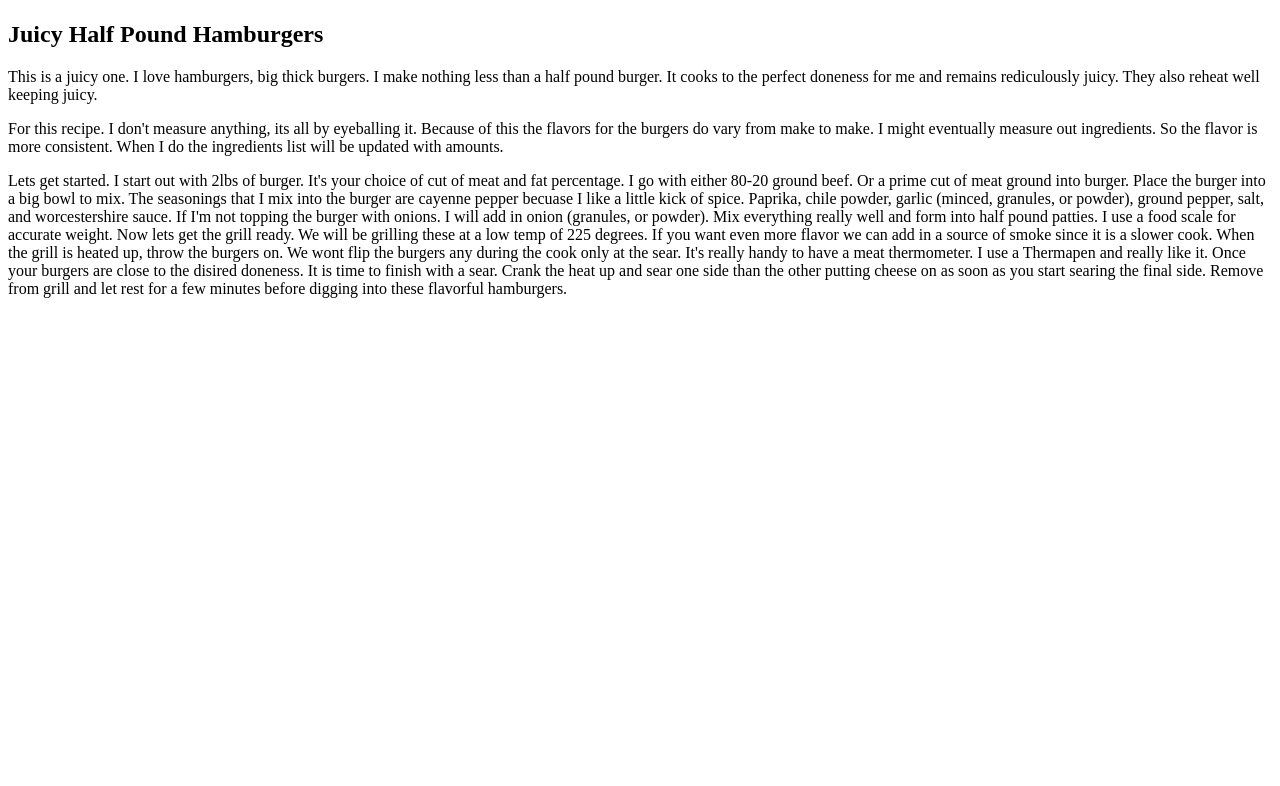
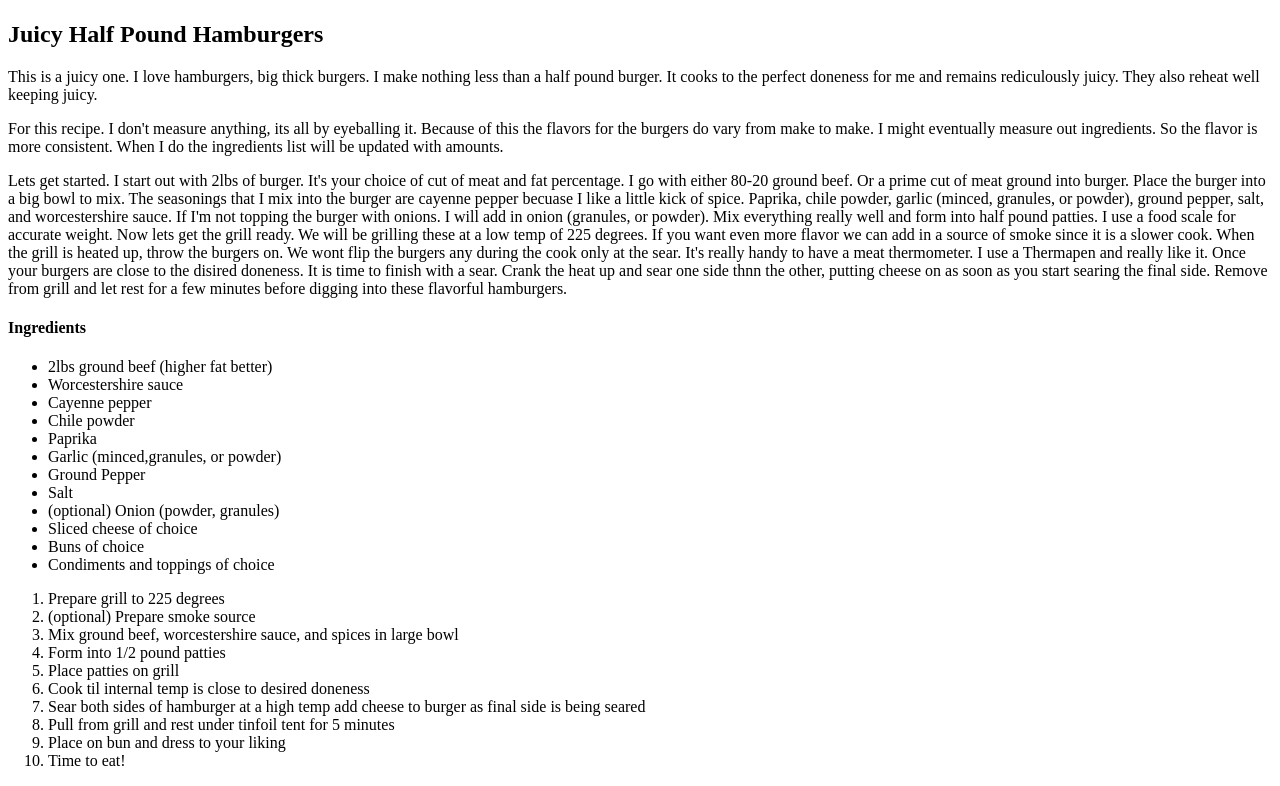
Before and after one commit to bcrist84/odin-recipes, a plain HTML site: page recipes/hamburgers.html in a window 1280 px wide. Shown: the part 409-1195 px from the top of the page. Before the commit the page ends 800 px from the top, so only its background shows below. Drawn offline with Linux system fonts and the light colour scheme.

Commit message:
finished rough version of project

```diff
--- a/recipes/hamburgers.html
+++ b/recipes/hamburgers.html
@@ -19,10 +19,10 @@
         will be updated with amounts.
     </p>
     <p>Lets get started.  I start out with 2lbs of burger. It's your choice of cut of meat
-        and fat percentage. I go with either 80-20 ground beef. Or a prime cut of meat ground
-        into burger. Place the burger into a big bowl to mix. The seasonings that I mix
-        into the burger are cayenne pepper becuase I like a little kick of spice. Paprika,
-        chile powder, garlic (minced, granules, or powder), ground pepper, salt,
+        and fat percentage. I go with either 80-20 ground beef. Or a prime cut of meat
+        ground into burger. Place the burger into a big bowl to mix. The seasonings that
+        I mix into the burger are cayenne pepper becuase I like a little kick of spice.
+        Paprika, chile powder, garlic (minced, granules, or powder), ground pepper, salt,
         and worcestershire sauce. If I'm not topping the burger with onions. I will add in
         onion (granules, or powder). Mix everything really well and form into half pound
         patties. I use a food scale for accurate weight. Now lets get the grill ready. We
@@ -30,13 +30,40 @@
         we can add in a source of smoke since it is a slower cook. When the grill is heated
         up, throw the burgers on. We wont flip the burgers any during the cook only at the
         sear. It's really handy to have a meat thermometer. I use a Thermapen and really
-        like it. Once your burgers are close to the disired doneness. It is time to finish with
-        a sear. Crank the heat up and sear one side than the other putting cheese on as
-        soon as you start searing the final side. Remove from grill and let rest for a few
-        minutes before digging into these flavorful hamburgers.
+        like it. Once your burgers are close to the disired doneness. It is time to finish
+        with a sear. Crank the heat up and sear one side thnn the other, putting cheese on
+        as soon as you start searing the final side. Remove from grill and let rest for a
+        few minutes before digging into these flavorful hamburgers.
+    </p>
+    <h4>Ingredients</h4>
+    <ul>
+        <li>2lbs ground beef (higher fat better)</li>
+        <li>Worcestershire sauce</li>
+        <li>Cayenne pepper</li>
+        <li>Chile powder</li>
+        <li>Paprika</li>
+        <li>Garlic (minced,granules, or powder)</li>
+        <li>Ground Pepper</li>
+        <li>Salt</li>
+        <li>(optional) Onion (powder, granules)</li>
+        <li>Sliced cheese of choice</li>
+        <li>Buns of choice</li>
+        <li>Condiments and toppings of choice</li>
+    </ul>
+    <ol>
+        <li>Prepare grill to 225 degrees</li>
+        <li>(optional) Prepare smoke source</li>
+        <li>Mix ground beef, worcestershire sauce, and spices in large bowl</li>
+        <li>Form into 1/2 pound patties</li>
+        <li>Place patties on grill</li>
+        <li>Cook til internal temp is close to desired doneness</li>
+        <li>Sear both sides of hamburger at a high temp add cheese to burger as final side is being seared
+        <li>Pull from grill and rest under tinfoil tent for 5 minutes</li>
+        <li>Place on bun and dress to your liking</li>
+        <li>Time to eat!</li>
 
 
-    </p>
+    </ol>
 </body>
 
 </html>
```
